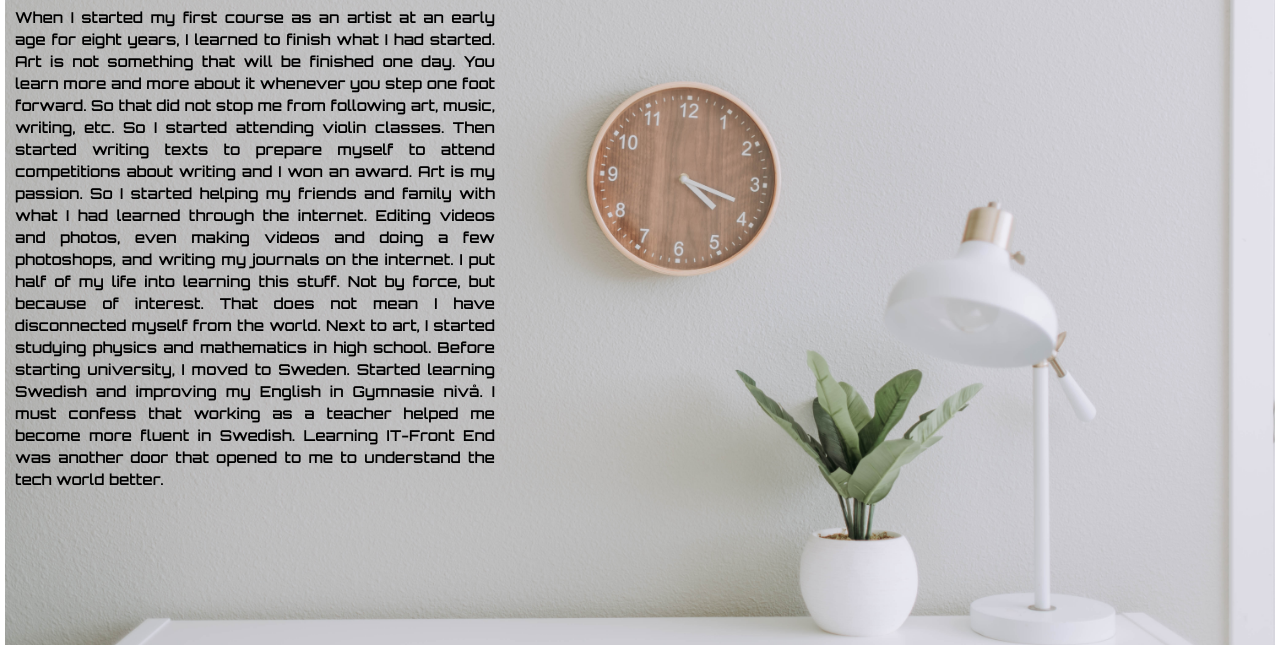
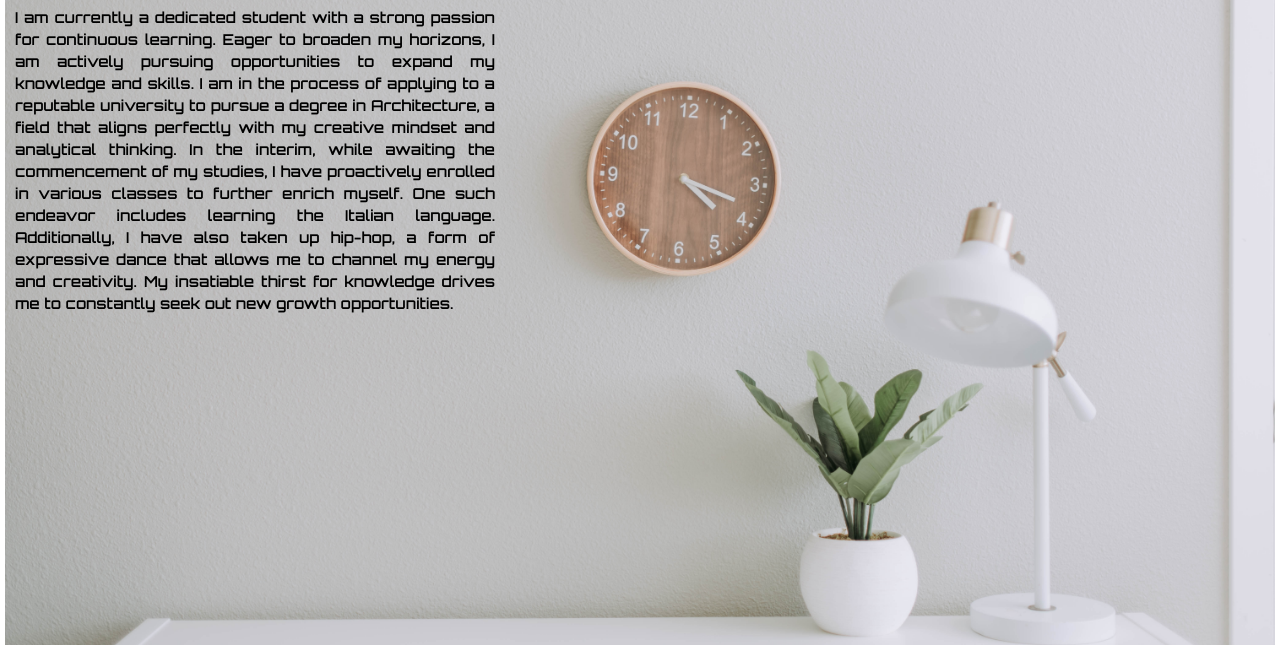
Before and after one commit to melina-mn/portfolio-mel, a plain HTML site: page pages/about.html in a window 1280 px wide. Shown: the part 160-810 px from the top of the page. Drawn offline with nearby package versions, Linux system fonts and the light colour scheme.

Commit message:
About me text changed

```diff
--- a/pages/about.html
+++ b/pages/about.html
@@ -35,8 +35,23 @@
       About Me
     </h1>
     <p class="about-prgh">
-      When I started my first course as an artist at an early age for eight years, I learned to finish what I had started. Art is not something that will be finished one day. You learn more and more about it whenever you step one foot forward. So that did not stop me from following art, music, writing, etc. So I started attending violin classes. Then started writing texts to prepare myself to attend competitions about writing and I won an award. Art is my passion. So I started helping my friends and family with what I had learned through the internet. Editing videos and photos, even making videos and doing a few photoshops, and writing my journals on the internet. I put half of my life into learning this stuff. Not by force, but because of interest. That does not mean I have disconnected myself from the world. Next to art, I started studying physics and mathematics in high school. Before starting university, I moved to Sweden. Started learning Swedish and improving my English in Gymnasie nivå. I must confess that working as a teacher helped me become more fluent in Swedish.
-      Learning IT-Front End was another door that opened to me to understand the tech world better.
+      <!-- When I started my first course as an artist at an early age for eight years, I learned to finish what I had started. Art is not something that will be finished one day. You learn more and more about it whenever you step one foot forward. So that did not stop me from following art, music, writing, etc. So I started attending violin classes. Then started writing texts to prepare myself to attend competitions about writing and I won an award. Art is my passion. So I started helping my friends and family with what I had learned through the internet. Editing videos and photos, even making videos and doing a few photoshops, and writing my journals on the internet. I put half of my life into learning this stuff. Not by force, but because of interest. That does not mean I have disconnected myself from the world. Next to art, I started studying physics and mathematics in high school. Before starting university, I moved to Sweden. Started learning Swedish and improving my English in Gymnasie nivå. I must confess that working as a teacher helped me become more fluent in Swedish.
+      Learning IT-Front End was another door that opened to me to understand the tech world better. -->
+      I am currently a dedicated student with a
+      strong passion for continuous learning.
+      Eager to broaden my horizons, I am actively
+      pursuing opportunities to expand my knowledge
+      and skills. I am in the process of applying to
+      a reputable university to pursue a degree in
+      Architecture, a field that aligns perfectly with
+      my creative mindset and analytical thinking. In the
+      interim, while awaiting the commencement of my studies,
+      I have proactively enrolled in various classes to further
+      enrich myself. One such endeavor includes learning the Italian
+      language. Additionally, I have also taken up hip-hop, a form of
+      expressive dance that allows me to channel my energy and creativity.
+      My insatiable thirst for knowledge drives me to constantly seek out
+      new growth opportunities.
     </p>
   </div>
   </div>
```
